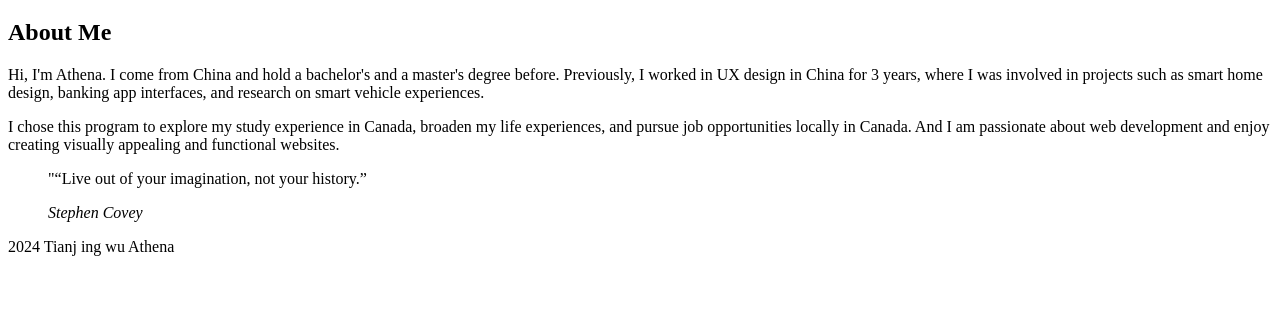
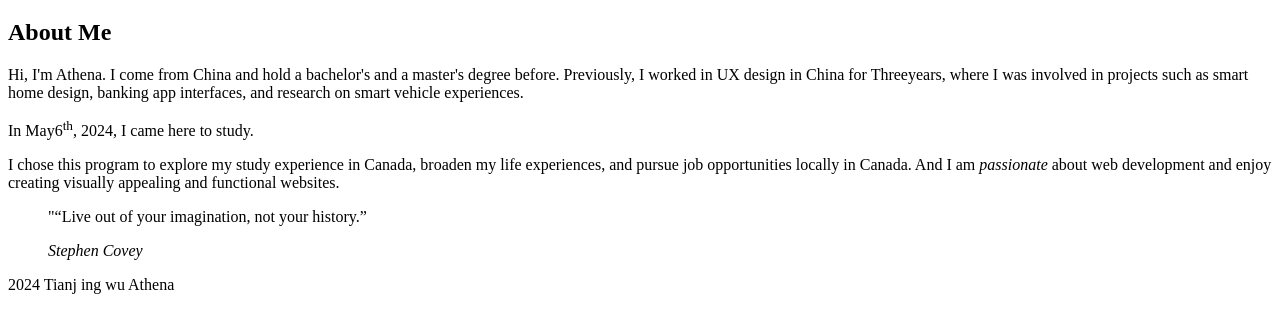
Before and after one commit to wu000336/wu000336.github.io, a plain HTML site: page html-assignment/index.html in a window 1280 px wide. Shown: the part 61-394 px from the top of the page. Drawn offline with Linux system fonts and the light colour scheme.

Commit message:
week3 assignment update1

```diff
--- a/html-assignment/index.html
+++ b/html-assignment/index.html
@@ -11,8 +11,9 @@
     </header>
     <article>
         <h2>About Me</h2>
-        <p>Hi, I'm Athena. I come from China and hold a bachelor's and a master's degree before. Previously, I worked in UX design in China for 3 years, where I was involved in projects such as smart home design, banking app interfaces, and research on smart vehicle experiences.</p>
-        <p> I chose this program to explore my study experience in Canada, broaden my life experiences, and pursue job opportunities locally in Canada. And I am passionate about web development and enjoy creating visually appealing and functional websites.</p>
+        <p>Hi, I'm Athena. I come from China and hold a bachelor's and a master's degree before. Previously, I worked in UX design in China for <abbr>Three</abbr>years, where I was involved in projects such as smart home design, banking app interfaces, and research on smart vehicle experiences.</p>
+        <p>In May6<sup>th</sup>, 2024, I came here to study.</p>
+        <p> I chose this program to explore my study experience in Canada, broaden my life experiences, and pursue job opportunities locally in Canada. And I am <em>passionate</em> about web development and enjoy creating visually appealing and functional websites.</p>
     </article>
     <blockquote>
         <p>"“Live out of your imagination, not your history.” </p>
```
